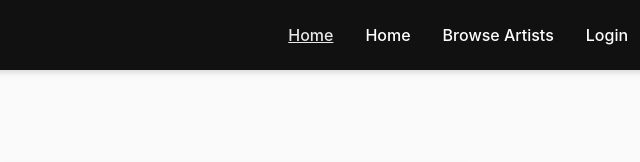
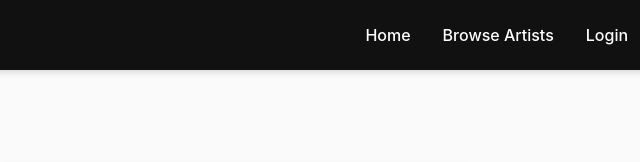
Before and after one commit to byong821/Artist-Live-Review-Page, a website: page public/register.html in a window 1280 px wide. Shown: the top 162 px of the page, 404-1044 px from the left. Drawn offline with Linux system fonts and the light colour scheme; files whose address does not match are found by name.

Commit message:
fixed minor navbar issue

```diff
--- a/public/register.html
+++ b/public/register.html
@@ -13,7 +13,6 @@
         <div class="logo">🎤 LiveLy</div>
         <nav class="navbar">
           <ul>
-            <li><a href="index.html" class="active">Home</a></li>
             <li><a href="index.html">Home</a></li>
             <li><a href="browse.html">Browse Artists</a></li>
             <li><a href="login.html">Login</a></li>
```
